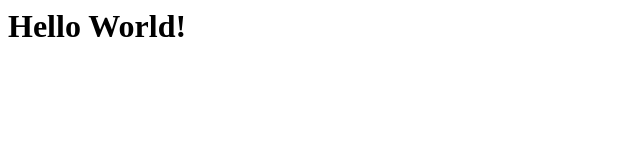
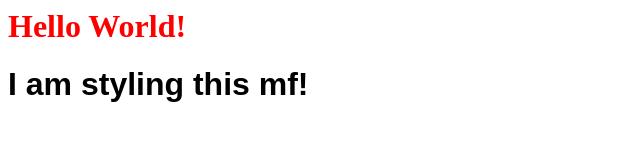
Before and after one commit to mariakesa/100DaysOfWebDevelopment, a plain HTML site: page Days1-5/index.html in a window 1280 px wide. Shown: the whole page, without its empty margins (0-640 px from the left). Drawn offline with Linux system fonts and the light colour scheme.

Commit message:
i'm still doing the course

```diff
--- a/Days1-5/index.html
+++ b/Days1-5/index.html
@@ -1 +1,5 @@
-<h1> Hello World! </h1>
+<head>
+    <link rel="stylesheet" href="styles.css">
+  </head>
+<h1 class="my_class"> Hello World! </h1>
+<h1 style="font-family: sans-serif">I am styling this mf!</h1>
--- /dev/null
+++ b/Days1-5/styles.css
@@ -0,0 +1,3 @@
+.my_class {
+    color: red;
+}
```
